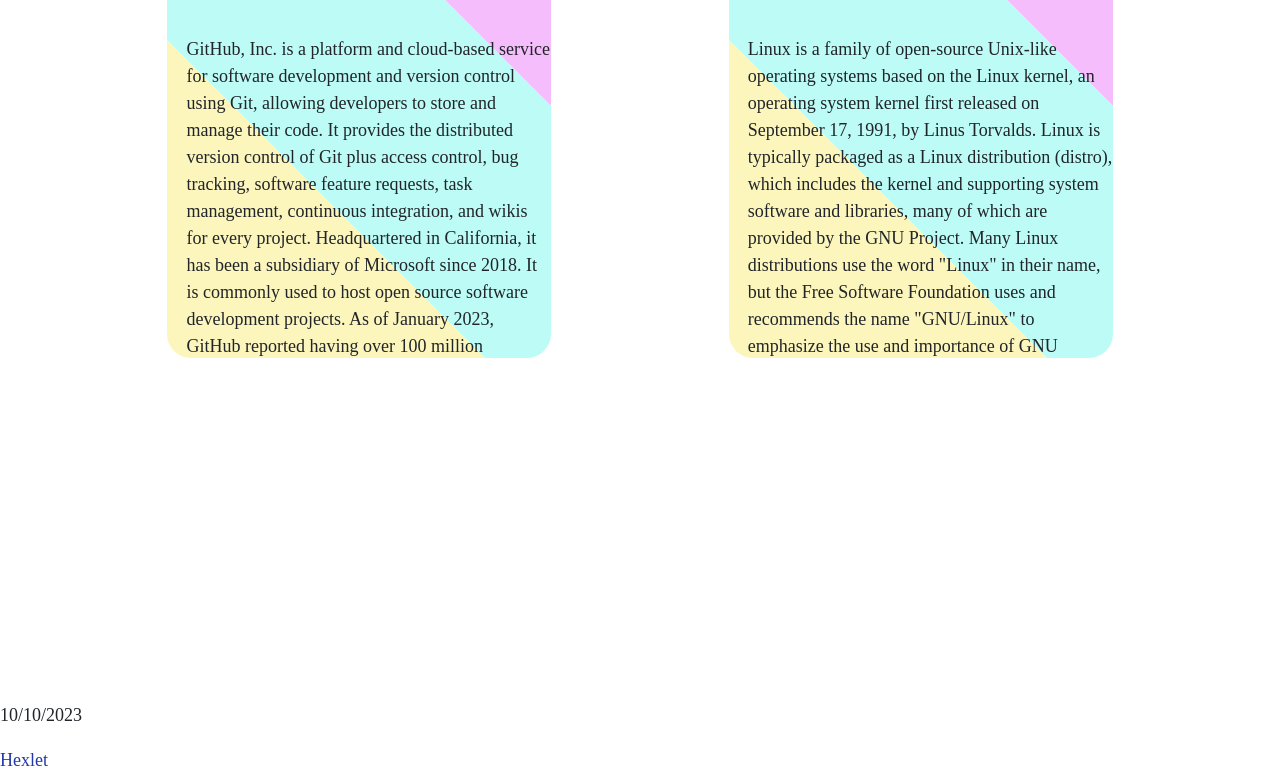
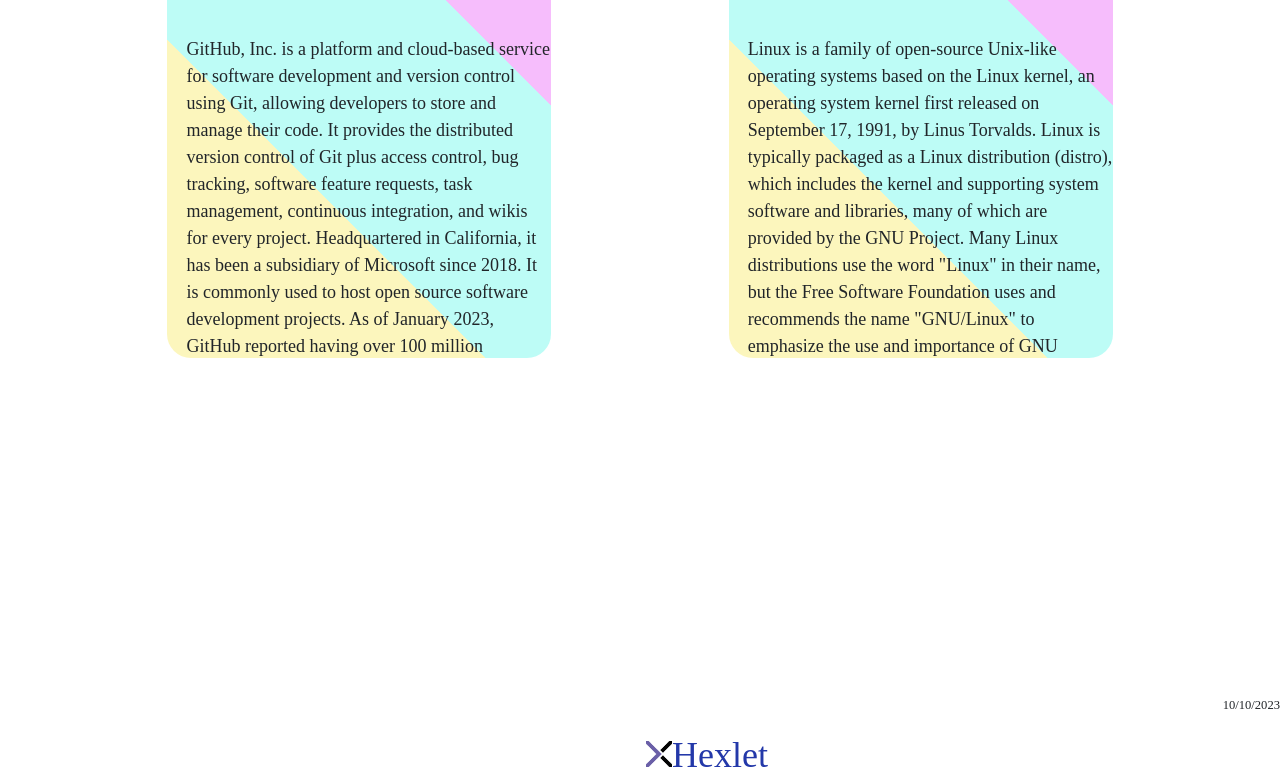
Before and after one commit to Mikhail-Makharia-1105o/summary-makharia-1105o, a plain HTML site: page index.html in a window 1280 px wide. Shown: the part 1065-1847 px from the top of the page. Drawn offline with Linux system fonts and the light colour scheme; a web font is replaced by a local one.

Commit message:
-Fixed footer

```diff
--- a/index.html
+++ b/index.html
@@ -77,8 +77,8 @@
     </div>
     </main>
     <footer>
-        <p>10/10/2023</p>
-        <a href="https://ru.hexlet.io/?utm_source=yandex&utm_medium=cpc&utm_campaign=prof-professions-brand&utm_content=search_ru.segment_keys-brand-hexlet&utm_term=campaignid_87700604.ad_14139846241.key_hexlet.device_desktop.pst_premium.rgnid_2.region_%D0%A1%D0%B0%D0%BD%D0%BA%D1%82-%D0%9F%D0%B5%D1%82%D0%B5%D1%80%D0%B1%D1%83%D1%80%D0%B3.placement_none.creative_{creative_name}_0.type_search.adg_5193223637.phrase_44739236850&etext=2202.wyPUBVMCsyN3L4pNgDMMZGhqeGhneXF2aG5laWhkamU.87c117817fc12b3d54bfe462878d01f04b28c88e&yclid=5966350505552437847">Hexlet</a>
+        <p class="footer-date">10/10/2023</p>
+        <a class="footer-link" href="https://ru.hexlet.io/?utm_source=yandex&utm_medium=cpc&utm_campaign=prof-professions-brand&utm_content=search_ru.segment_keys-brand-hexlet&utm_term=campaignid_87700604.ad_14139846241.key_hexlet.device_desktop.pst_premium.rgnid_2.region_%D0%A1%D0%B0%D0%BD%D0%BA%D1%82-%D0%9F%D0%B5%D1%82%D0%B5%D1%80%D0%B1%D1%83%D1%80%D0%B3.placement_none.creative_{creative_name}_0.type_search.adg_5193223637.phrase_44739236850&etext=2202.wyPUBVMCsyN3L4pNgDMMZGhqeGhneXF2aG5laWhkamU.87c117817fc12b3d54bfe462878d01f04b28c88e&yclid=5966350505552437847"><img class="footer-logo" alt="hexlet logo" src="/images-20231010T075200Z-001/images/logo.png">Hexlet</a>
     </footer>
 </body>
 </html>
--- a/main-style.css
+++ b/main-style.css
@@ -209,3 +209,25 @@ h2 {
     font-family: Montserrat;
     margin-left: 5%;
 }
+
+footer {
+    display: flex;
+    flex-flow: column;
+    text-align: right;
+}
+
+.footer-link {
+    align-self: center;
+    width: 20%;
+    height: 50%;
+    font-size: 2em;
+}
+
+.footer-date {
+    font-size: 0.7em;
+}
+
+.footer-logo {
+    height: 10%;
+    width: 10%;
+}
```
